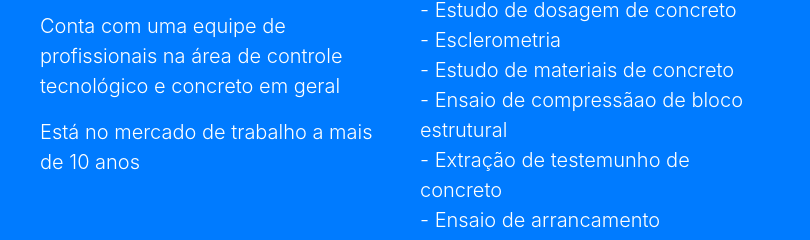
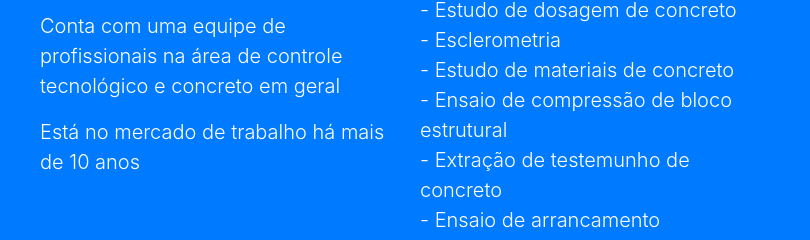
Before and after one commit to FernandoNoleto/controleengenharia, a website with bundled scripts: page index.html in a window 1280 px wide. Shown: the part 1013-1253 px from the top of the page, 235-1045 px from the left. Built offline with nearby package versions, Linux system fonts and the light colour scheme.

Commit message:
Correções gramaticais no index.html e modificação da imagem do portfolio(carro)

```diff
--- a/index.html
+++ b/index.html
@@ -90,14 +90,14 @@
                 <p class="lead">Conta com uma equipe de profissionais na área de controle tecnológico
                     e concreto em geral</p>
 
-                <p class="lead">Está no mercado de trabalho a mais de 10 anos</p>
+                <p class="lead">Está no mercado de trabalho há mais de 10 anos</p>
             </div>
             <div class="col-lg-4 mr-auto">
                 <p class="lead">- Ensaio de compressão de corpo de prova<br>
                         - Estudo de dosagem de concreto<br>
                         - Esclerometria<br>
                         - Estudo de materiais de concreto<br>
-                        - Ensaio de compressãao de bloco estrutural<br>
+                        - Ensaio de compressão de bloco estrutural<br>
                         - Extração de testemunho de concreto<br>
                         - Ensaio de arrancamento<br>
                         - Ensaio de impacto de corpo mole e duro<br>
```
Also changed, not shown: img/fotos/foto10-bkp.png (added), img/fotos/foto10.png.
